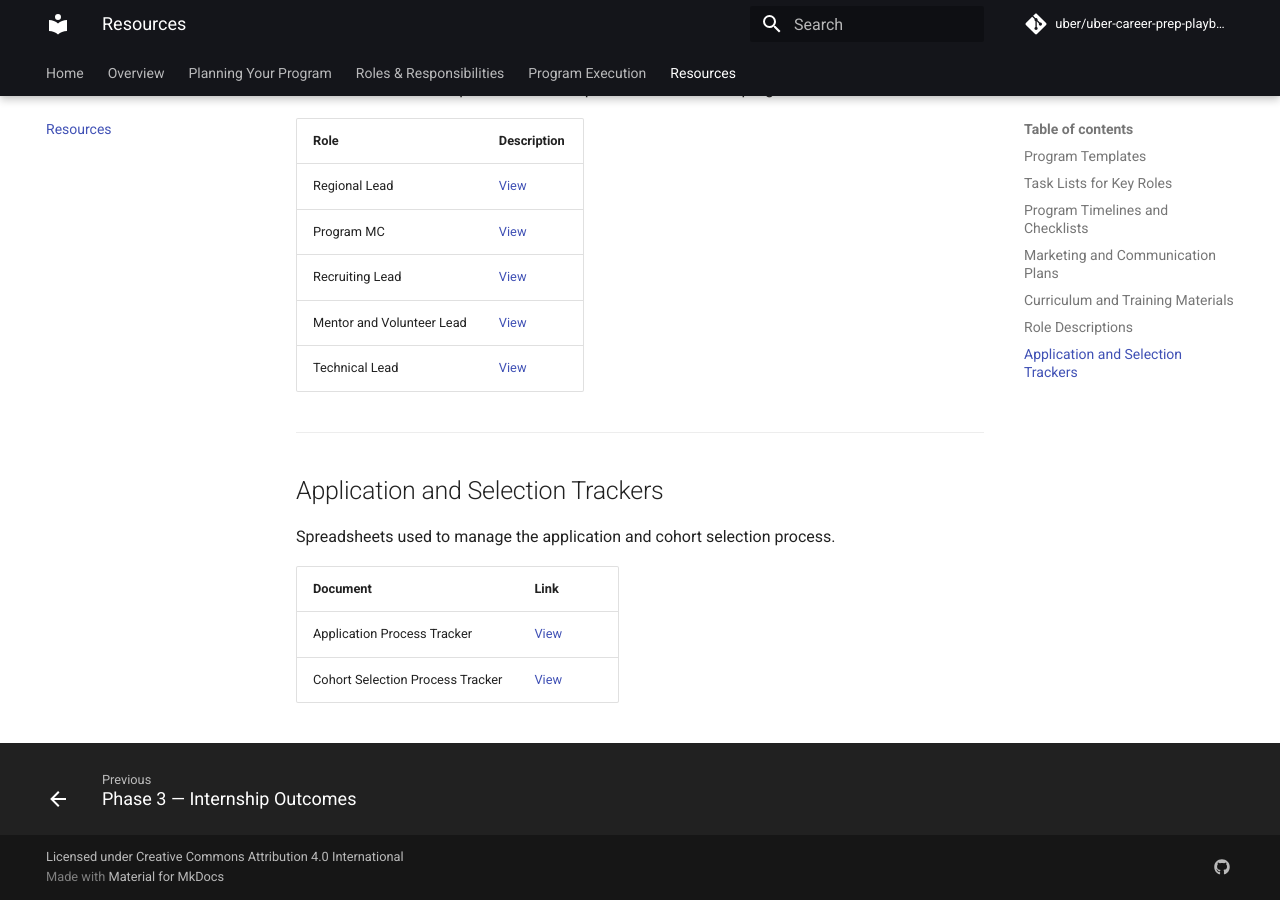
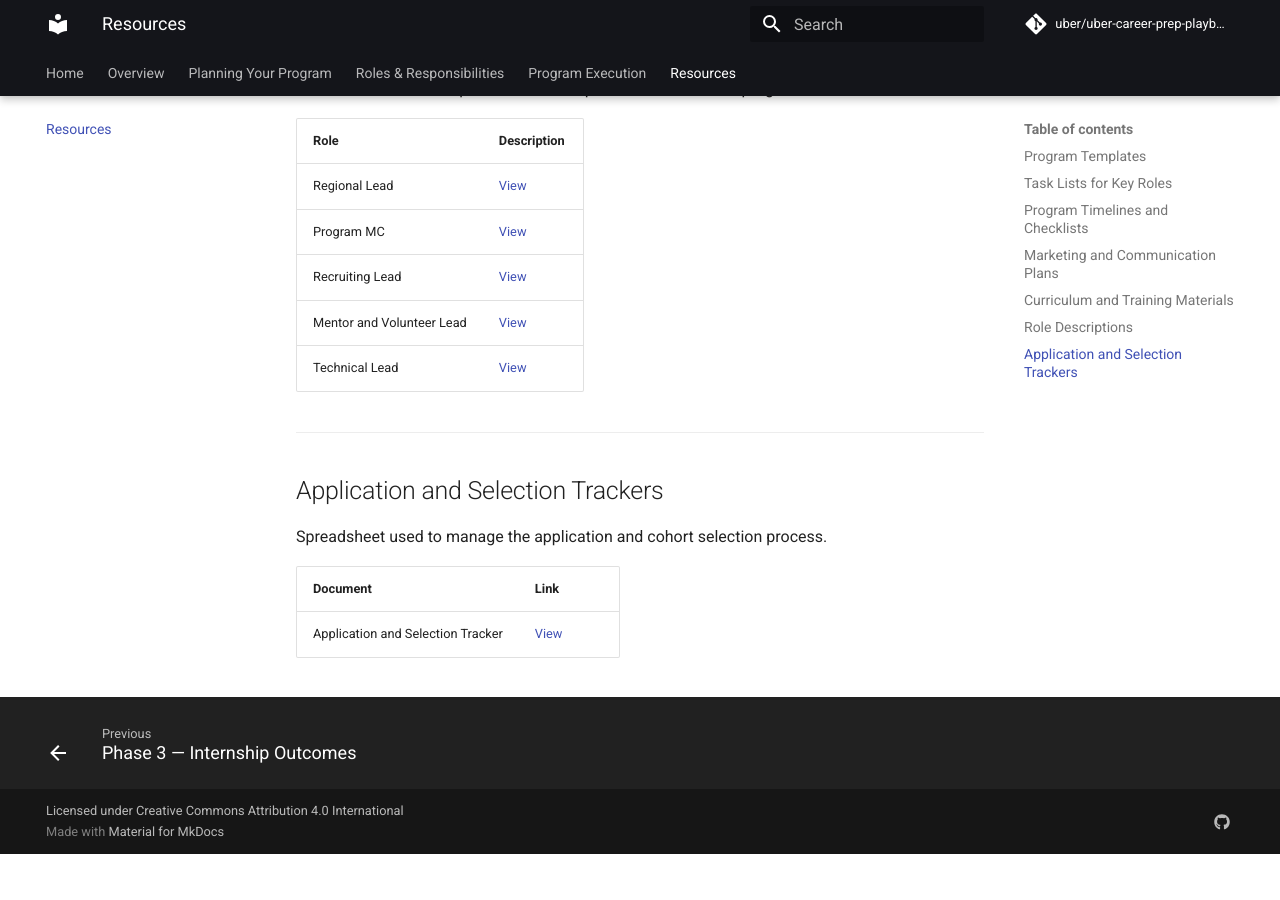
Before and after one commit to uber/uber-career-prep-playbook, an MkDocs documentation site: the page built from docs/resources.md, in a window 1280 px wide and 900 px high, scrolled down 1947 px. Built offline with MkDocs 1.6.1 and Material for MkDocs 9.7.7, drawn with Linux system fonts in a browser that asks for light colours; comment, search, counter and statistics services are not loaded; after the commit the page ends 2801 px from its top, so only the background shows below that.

Commit message:
Consolidate Application and Selection Trackers into a single tracker
Remove the two defunct trackers and link the new combined spreadsheet.

Co-Authored-By: Claude Sonnet 5.5 <noreply@anthropic.com>

```diff
--- a/docs/resources.md
+++ b/docs/resources.md
@@ -76,9 +76,8 @@ Detailed outlines of responsibilities and qualifications for each program role.
 
 ## Application and Selection Trackers
 
-Spreadsheets used to manage the application and cohort selection process.
+Spreadsheet used to manage the application and cohort selection process.
 
 | Document | Link |
 |----------|------|
-| Application Process Tracker | [View](https://drive.google.com/open?id=1pBQr28bsZZkSilwfVTHrzJmk5Lkg65jjYv_DPPxWGwM) |
-| Cohort Selection Process Tracker | [View](https://drive.google.com/open?id=1e6RW0lv3E814GpjTwEkZ67fiHbzV4s4PpZDVcEV2FR8) |
+| Application and Selection Tracker | [View](https://docs.google.com/spreadsheets/d/18EpR1k7X4QeMgf0325QZHp4M-EaQ7pSsslQJLB0dLrU/edit?gid=0#gid=0) |
```
